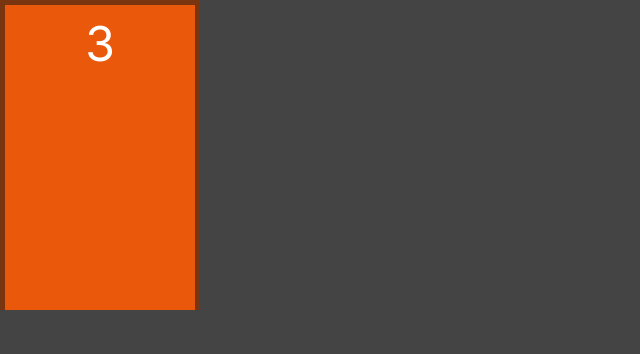
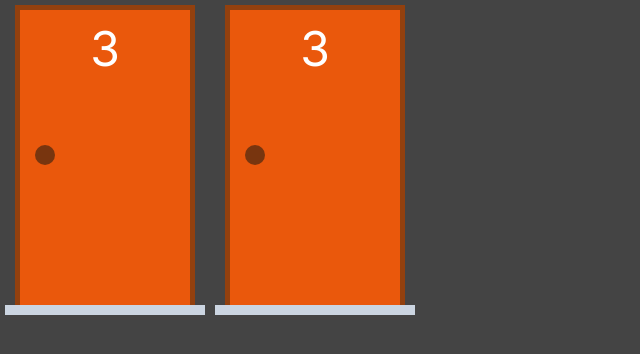
Before and after one commit to Filipe-Bacof/porta-premiada, a Next.js app: page / in a window 1280 px wide. Shown: the top 354 px of the page, without its empty margins (0-640 px from the left). Built offline with nearby package versions, Linux system fonts and the light colour scheme.

Commit message:
maçaneta

```diff
--- a/src/app/page.tsx
+++ b/src/app/page.tsx
@@ -2,7 +2,8 @@ import Door from '@/components/Door'
 
 export default function Home() {
   return (
-    <main className="">
+    <main className="flex">
+      <Door />
       <Door />
     </main>
   )
--- a/src/components/Door.tsx
+++ b/src/components/Door.tsx
@@ -2,12 +2,15 @@ type Props = {}
 
 export default function Door({}: Props) {
   return (
-    <div className="flex h-door-hei w-door-wid">
-      <div className="flex grow border-l-[5px] border-r-[5px] border-t-[5px] border-amber-900">
+    <div className="relative m-[5px] flex h-door-hei w-door-wid flex-col items-center">
+      <div className="flex w-[90%] grow border-l-[5px] border-r-[5px] border-t-[5px] border-amber-800">
         <div className="flex grow flex-col items-center bg-orange-600 p-[15px]">
           <div className="text-5xl">3</div>
+
+          <div className="absolute top-[140px] flex h-5 w-5 self-start rounded-full bg-amber-900"></div>
         </div>
       </div>
+      <div className="h-[10px] w-full bg-slate-300"></div>
     </div>
   )
 }
```
